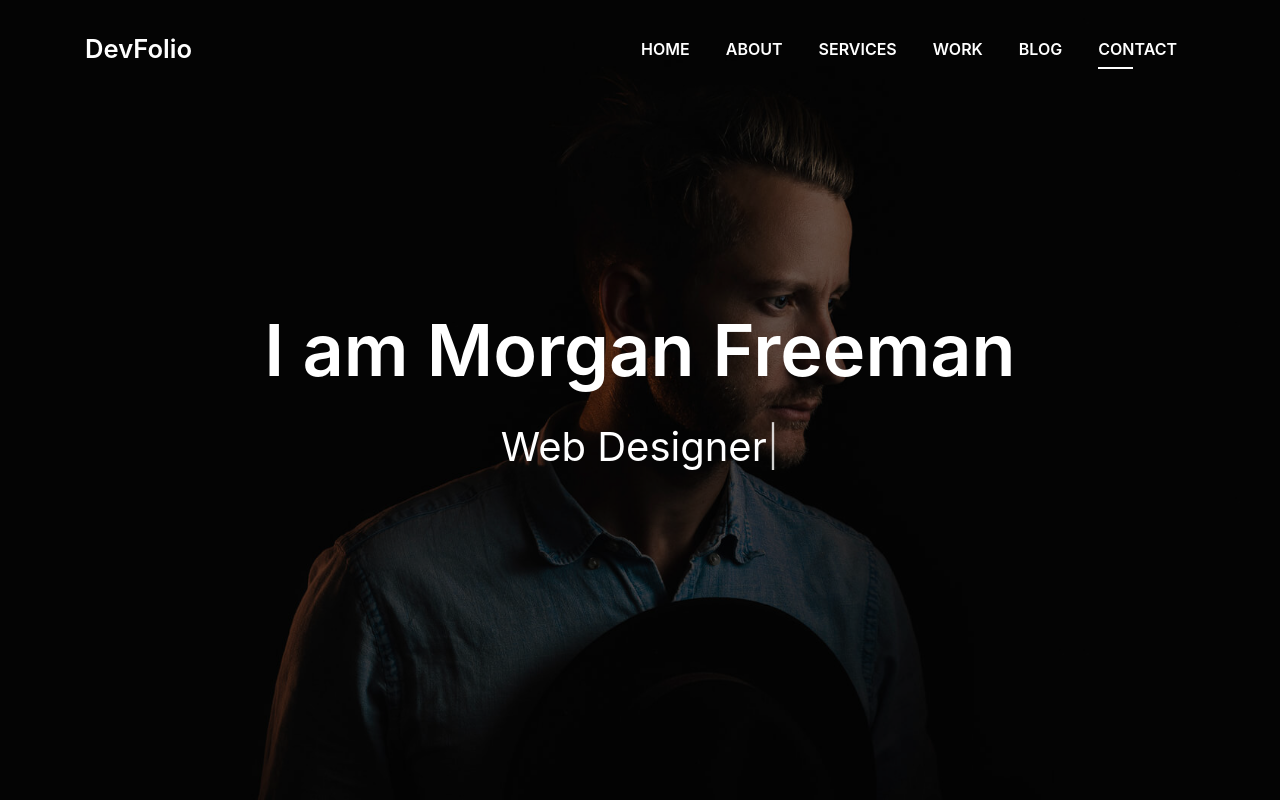
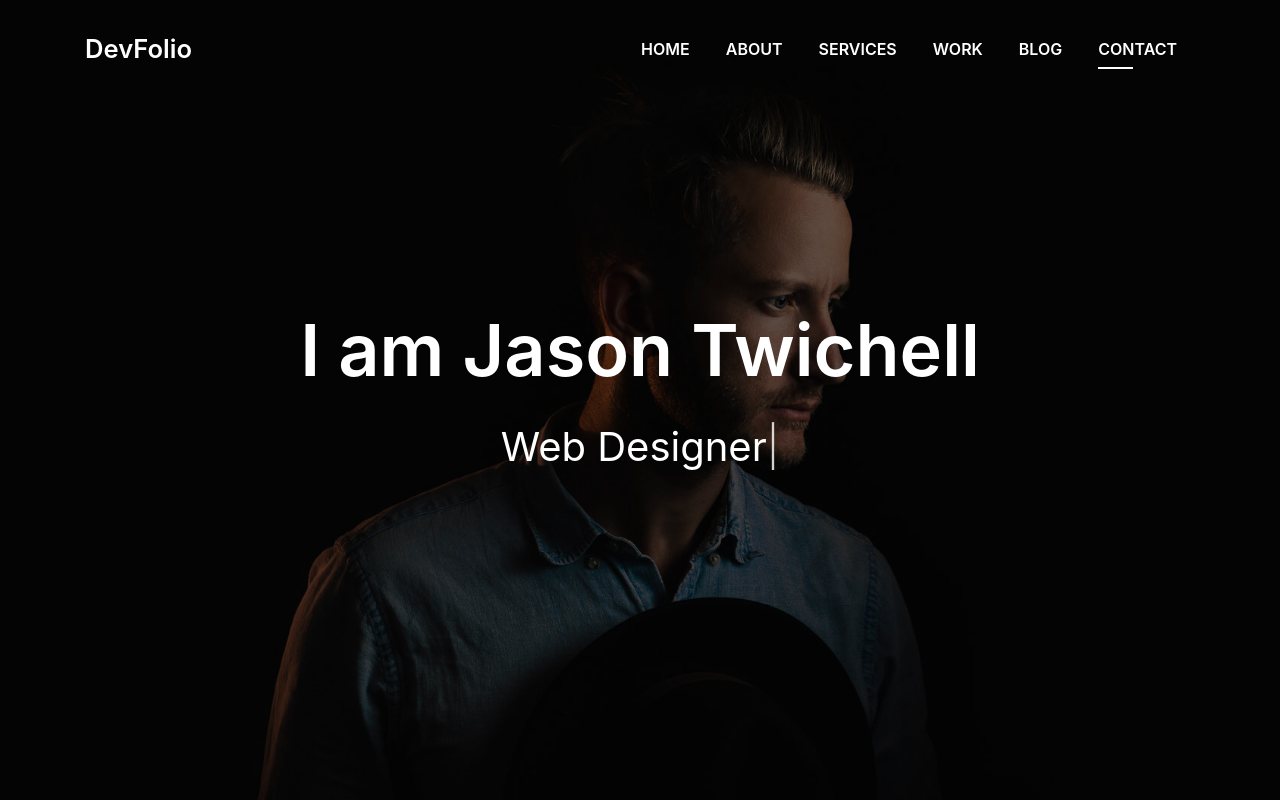
Before and after one commit to JasonTwichell/DevFolio, a plain HTML site: page index.html in a window 1280 px wide. Shown: the top 800 px of the page. Drawn offline with Linux system fonts and the light colour scheme; files whose address does not match are found by name.

Commit message:
Changed my name from Morgan Freeman to Jason Twichell

```diff
--- a/index.html
+++ b/index.html
@@ -74,7 +74,7 @@
       <div class="table-cell">
         <div class="container">
           <!--<p class="display-6 color-d">Hello, world!</p>-->
-          <h1 class="intro-title mb-4">I am Morgan Freeman</h1>
+          <h1 class="intro-title mb-4">I am Jason Twichell</h1>
           <p class="intro-subtitle"><span class="text-slider-items">CEO DevFolio,Web Developer,Web Designer,Frontend Developer,Graphic Designer</span><strong class="text-slider"></strong></p>
           <!-- <p class="pt-3"><a class="btn btn-primary btn js-scroll px-4" href="#about" role="button">Learn More</a></p> -->
         </div>
```
